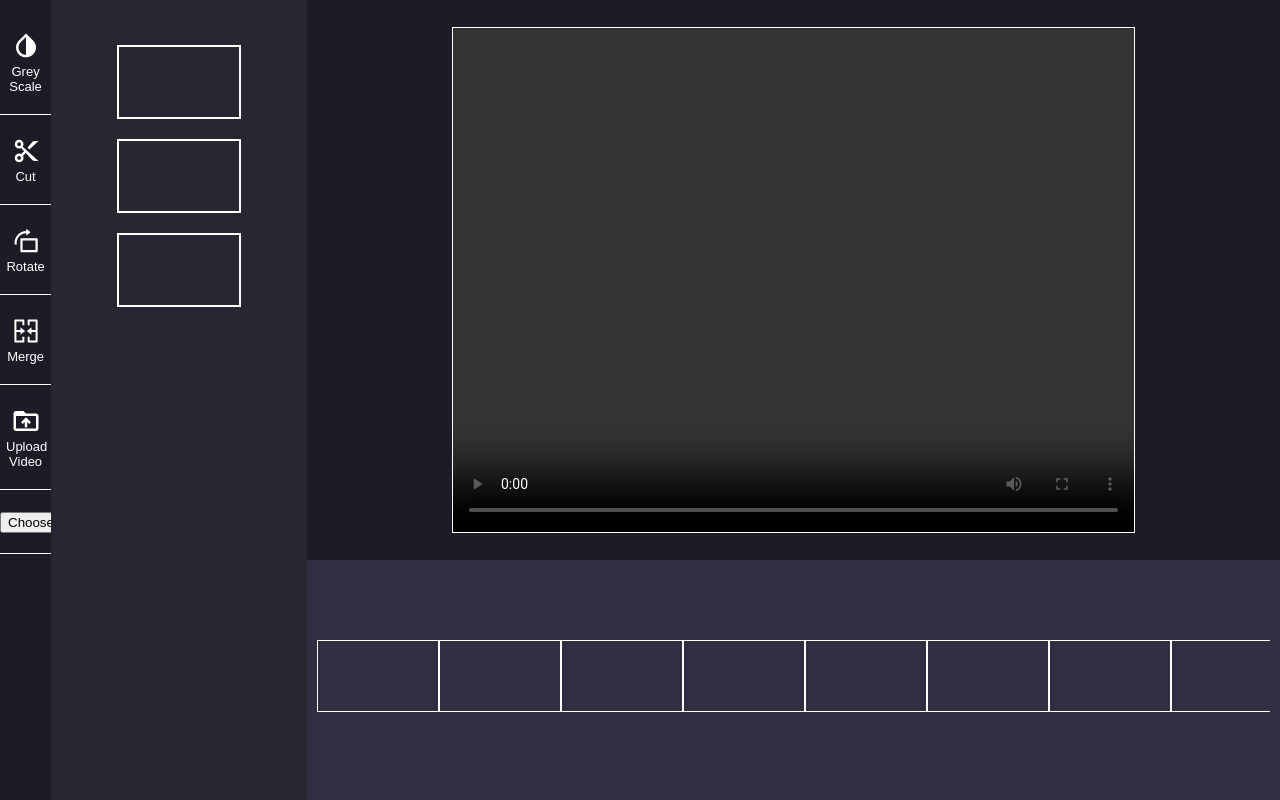
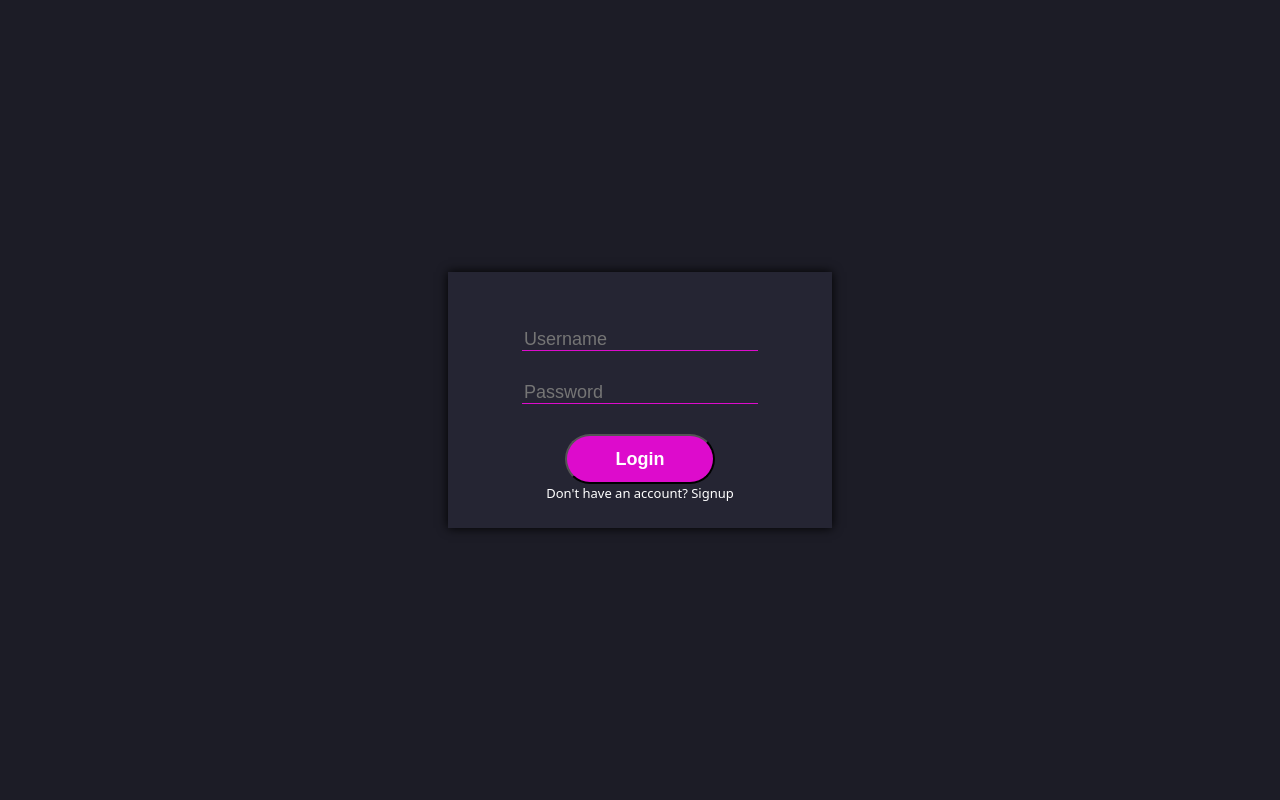
Before and after one commit to VibhorJaiswal/video-editor-pro, a React (Create React App) app in the folder video-editor-pro/: page / in a window 1280 px wide. Built offline with nearby package versions, Linux system fonts and the light colour scheme; no server answers.

Commit message:
Update App.js

```diff
--- a/video-editor-pro/src/App.js
+++ b/video-editor-pro/src/App.js
@@ -10,7 +10,7 @@ function App() {
   const universalUrl =
     "https://5000-vibhorjaisw-videoeditor-fz8qdtoc0iv.ws-us71.gitpod.io";
 
-  const [currentPage, changeCurrentPage] = useState(true); //false for login page
+  const [currentPage, changeCurrentPage] = useState(false); //false for login page
   const [uploadedVideo, changeUploadedVideo] = useState({});
   const [username, changeusername] = useState("baman");
   const [editType, changeEditType] = useState("none");
```
